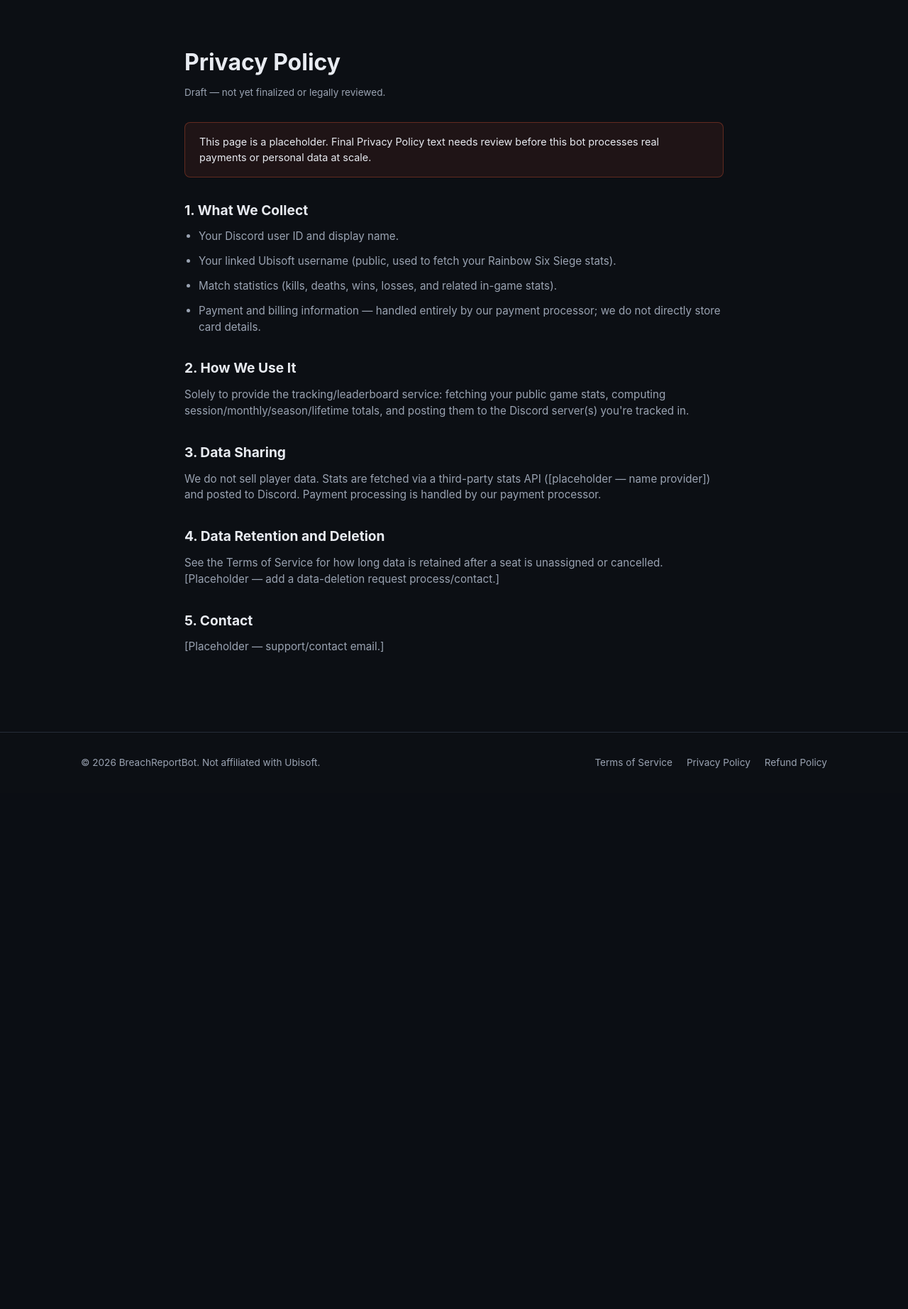
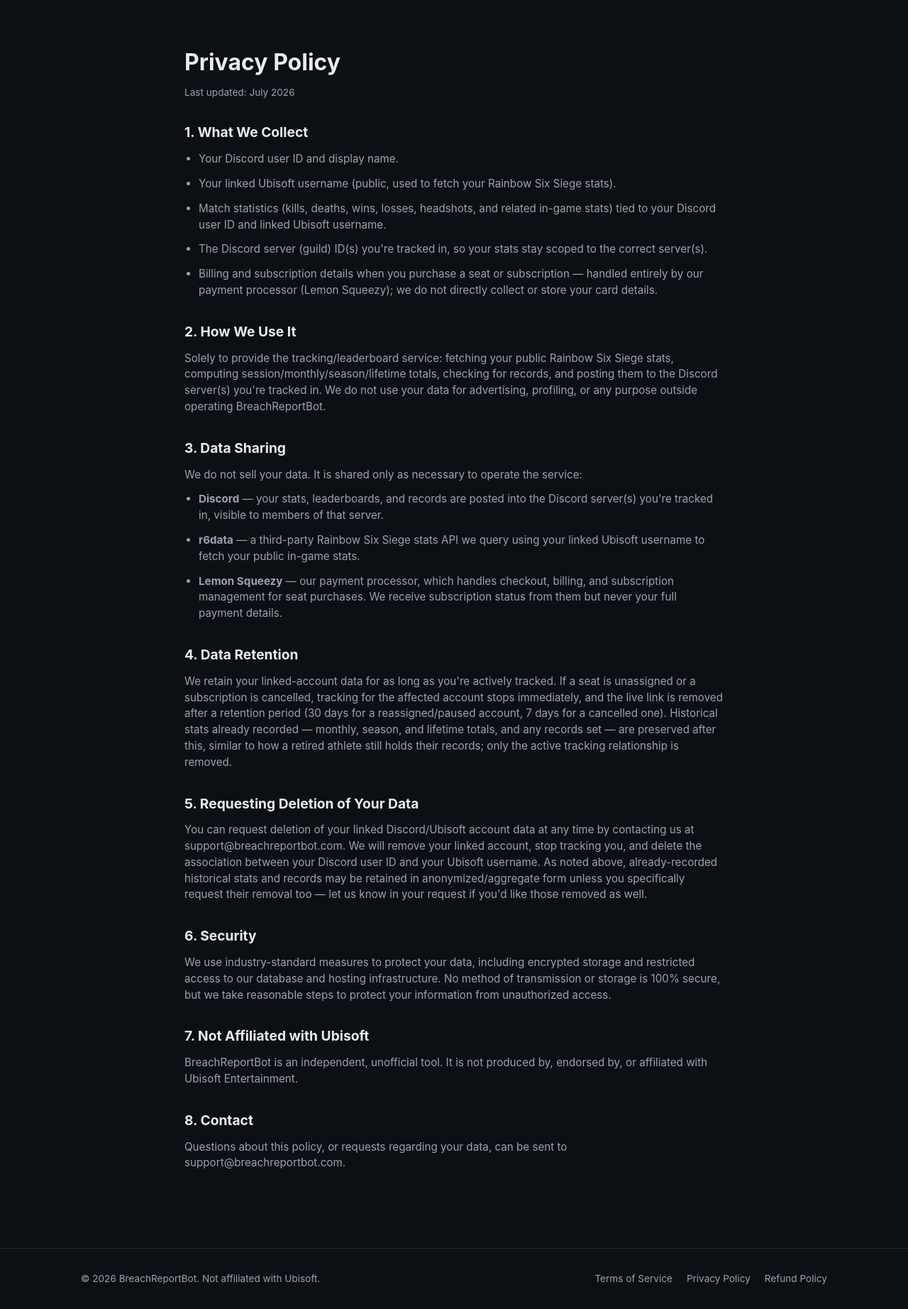
Before and after one commit to DeplorableTM/breachreportbot-site, a Flask app: page /privacy in a window 1280 px wide. Shown: the part 65-1909 px from the top of the page at 71% size. Before the commit the page ends 1147 px from the top, so only its background shows below. Run offline with Flask 3, Linux system fonts and the light colour scheme.

Commit message:
Finalize Privacy Policy content, remove draft placeholder language
Replaces placeholder/bracketed text with real content satisfying Discord
Developer ToS Section 5(a)/(b): full data description, third-party sharing
(Discord, r6data, Lemon Squeezy), retention terms matching the seat-cleanup
system, and a working (if currently manual/email-based) deletion request
process. Automated self-service deletion command is tracked as a backlog
item post-launch.

```diff
--- a/templates/privacy.html
+++ b/templates/privacy.html
@@ -3,36 +3,69 @@
 {% block content %}
 <div class="wrap legal">
   <h1>Privacy Policy</h1>
-  <p class="updated">Draft — not yet finalized or legally reviewed.</p>
-  <div class="draft-notice">
-    This page is a placeholder. Final Privacy Policy text needs review before this bot
-    processes real payments or personal data at scale.
-  </div>
+  <p class="updated">Last updated: July 2026</p>
 
   <h2>1. What We Collect</h2>
   <ul>
     <li>Your Discord user ID and display name.</li>
     <li>Your linked Ubisoft username (public, used to fetch your Rainbow Six Siege stats).</li>
-    <li>Match statistics (kills, deaths, wins, losses, and related in-game stats).</li>
-    <li>Payment and billing information — handled entirely by our payment processor; we
-    do not directly store card details.</li>
+    <li>Match statistics (kills, deaths, wins, losses, headshots, and related in-game stats)
+    tied to your Discord user ID and linked Ubisoft username.</li>
+    <li>The Discord server (guild) ID(s) you're tracked in, so your stats stay scoped to
+    the correct server(s).</li>
+    <li>Billing and subscription details when you purchase a seat or subscription —
+    handled entirely by our payment processor (Lemon Squeezy); we do not directly collect
+    or store your card details.</li>
   </ul>
 
   <h2>2. How We Use It</h2>
-  <p>Solely to provide the tracking/leaderboard service: fetching your public game
-  stats, computing session/monthly/season/lifetime totals, and posting them to the
-  Discord server(s) you're tracked in.</p>
+  <p>Solely to provide the tracking/leaderboard service: fetching your public Rainbow Six
+  Siege stats, computing session/monthly/season/lifetime totals, checking for records, and
+  posting them to the Discord server(s) you're tracked in. We do not use your data for
+  advertising, profiling, or any purpose outside operating BreachReportBot.</p>
 
   <h2>3. Data Sharing</h2>
-  <p>We do not sell player data. Stats are fetched via a third-party stats API
-  ([placeholder — name provider]) and posted to Discord. Payment processing is handled
-  by our payment processor.</p>
+  <p>We do not sell your data. It is shared only as necessary to operate the service:</p>
+  <ul>
+    <li><strong>Discord</strong> — your stats, leaderboards, and records are posted into
+    the Discord server(s) you're tracked in, visible to members of that server.</li>
+    <li><strong>r6data</strong> — a third-party Rainbow Six Siege stats API we query using
+    your linked Ubisoft username to fetch your public in-game stats.</li>
+    <li><strong>Lemon Squeezy</strong> — our payment processor, which handles checkout,
+    billing, and subscription management for seat purchases. We receive subscription
+    status from them but never your full payment details.</li>
+  </ul>
 
-  <h2>4. Data Retention and Deletion</h2>
-  <p>See the Terms of Service for how long data is retained after a seat is unassigned
-  or cancelled. [Placeholder — add a data-deletion request process/contact.]</p>
+  <h2>4. Data Retention</h2>
+  <p>We retain your linked-account data for as long as you're actively tracked. If a seat
+  is unassigned or a subscription is cancelled, tracking for the affected account stops
+  immediately, and the live link is removed after a retention period (30 days for a
+  reassigned/paused account, 7 days for a cancelled one). Historical stats already
+  recorded — monthly, season, and lifetime totals, and any records set — are preserved
+  after this, similar to how a retired athlete still holds their records; only the active
+  tracking relationship is removed.</p>
 
-  <h2>5. Contact</h2>
-  <p>[Placeholder — support/contact email.]</p>
+  <h2>5. Requesting Deletion of Your Data</h2>
+  <p>You can request deletion of your linked Discord/Ubisoft account data at any time by
+  contacting us at <a href="mailto:support@breachreportbot.com">support@breachreportbot.com</a>.
+  We will remove your linked account, stop tracking you, and delete the association
+  between your Discord user ID and your Ubisoft username. As noted above, already-recorded
+  historical stats and records may be retained in anonymized/aggregate form unless you
+  specifically request their removal too — let us know in your request if you'd like those
+  removed as well.</p>
+
+  <h2>6. Security</h2>
+  <p>We use industry-standard measures to protect your data, including encrypted storage
+  and restricted access to our database and hosting infrastructure. No method of
+  transmission or storage is 100% secure, but we take reasonable steps to protect your
+  information from unauthorized access.</p>
+
+  <h2>7. Not Affiliated with Ubisoft</h2>
+  <p>BreachReportBot is an independent, unofficial tool. It is not produced by, endorsed
+  by, or affiliated with Ubisoft Entertainment.</p>
+
+  <h2>8. Contact</h2>
+  <p>Questions about this policy, or requests regarding your data, can be sent to
+  <a href="mailto:support@breachreportbot.com">support@breachreportbot.com</a>.</p>
 </div>
 {% endblock %}
```
